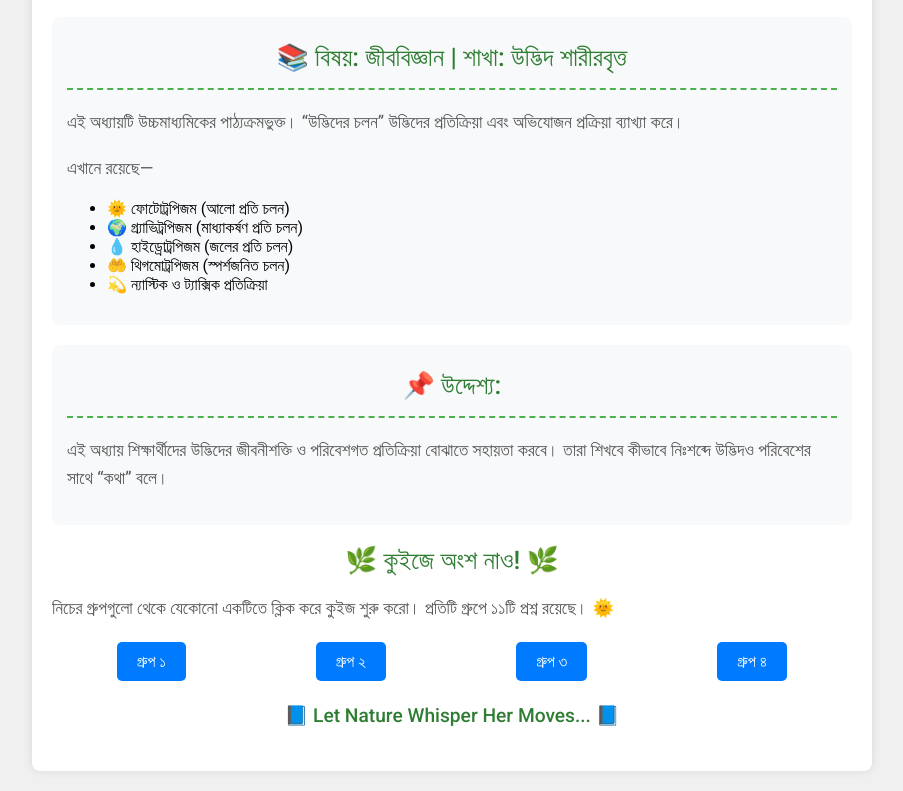
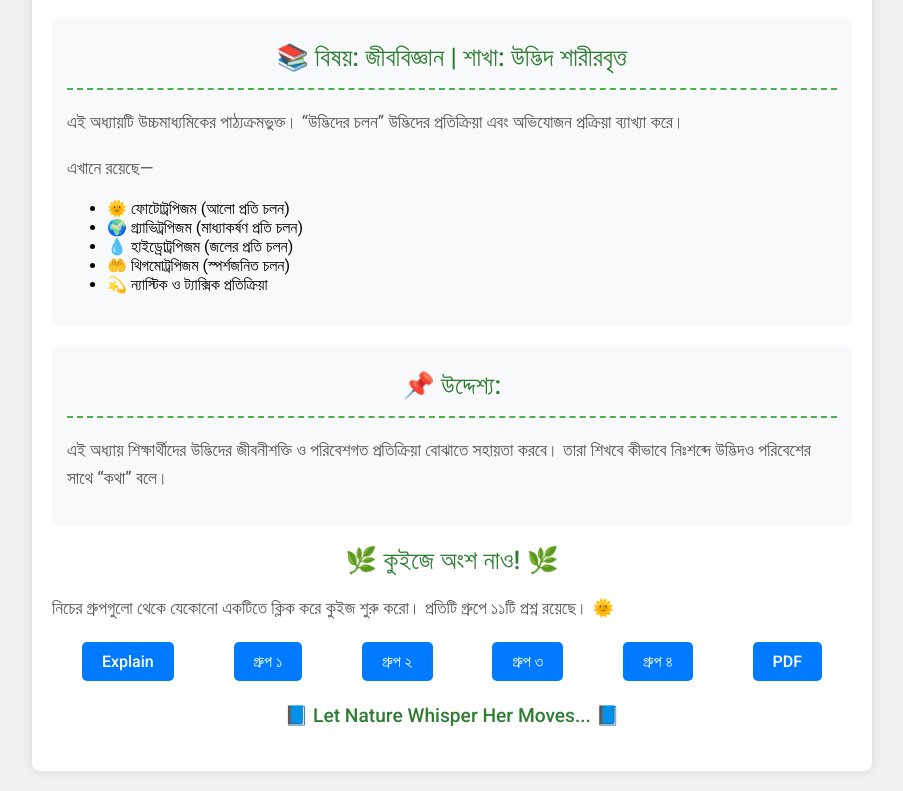
Before and after one commit to Keshab1997/Plantmovement, a plain HTML site: page index.html in a window 1280 px wide. Shown: the part 624-1415 px from the top of the page, without its empty margins (188-1091 px from the left). Drawn offline with Linux system fonts and the light colour scheme.

Commit message:
Update index.html

```diff
--- a/index.html
+++ b/index.html
@@ -44,10 +44,12 @@
         <h2>🌿 কুইজে অংশ নাও! 🌿</h2>
         <p>নিচের গ্রুপগুলো থেকে যেকোনো একটিতে ক্লিক করে কুইজ শুরু করো। প্রতিটি গ্রুপে ১১টি প্রশ্ন রয়েছে। 🌞</p>
         <div class="group-links">
+		    <a href="explain.html">Explain</a>
             <a href="group1.html">গ্রুপ ১</a>
             <a href="group2.html">গ্রুপ ২</a>
             <a href="group3.html">গ্রুপ ৩</a>
             <a href="group4.html">গ্রুপ ৪</a>
+			<a href="pdf.html">PDF</a>
         </div>
 
         <p class="footer-text">📘 Let Nature Whisper Her Moves... 📘</p>
```
